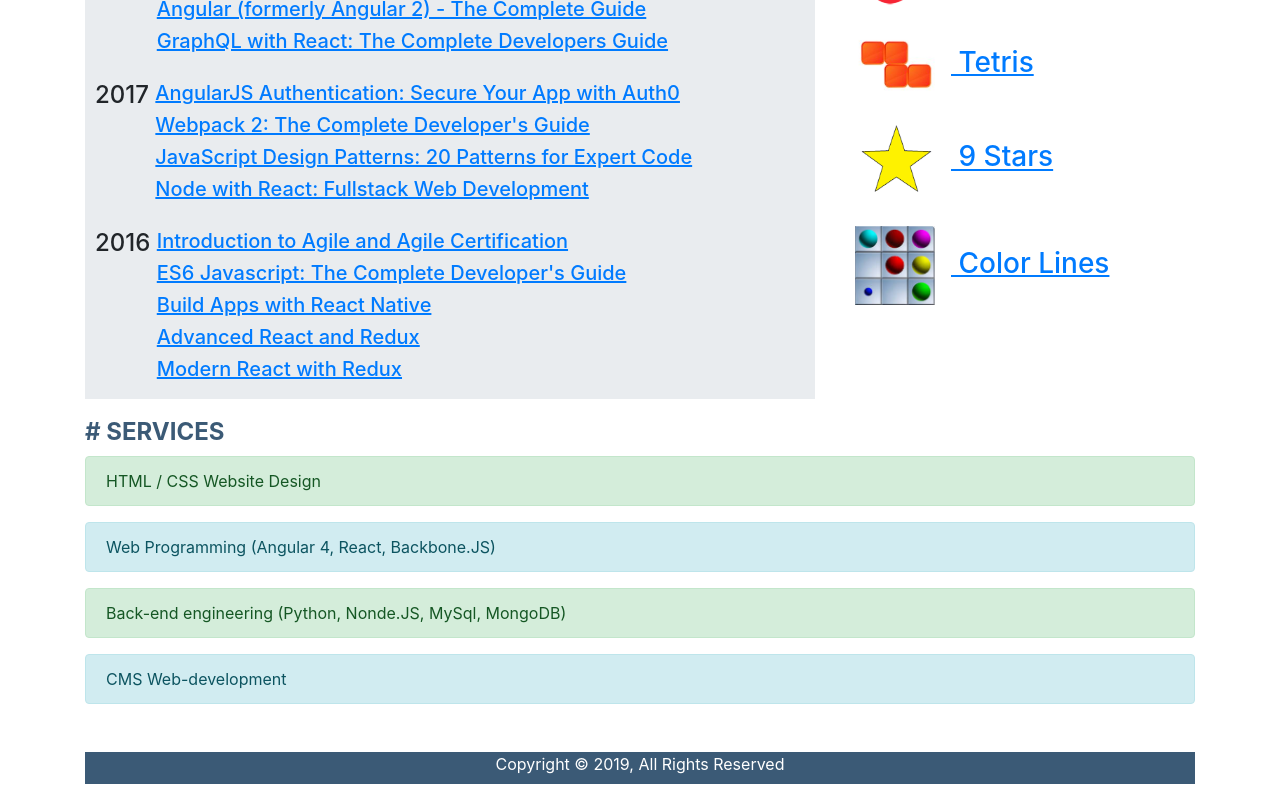
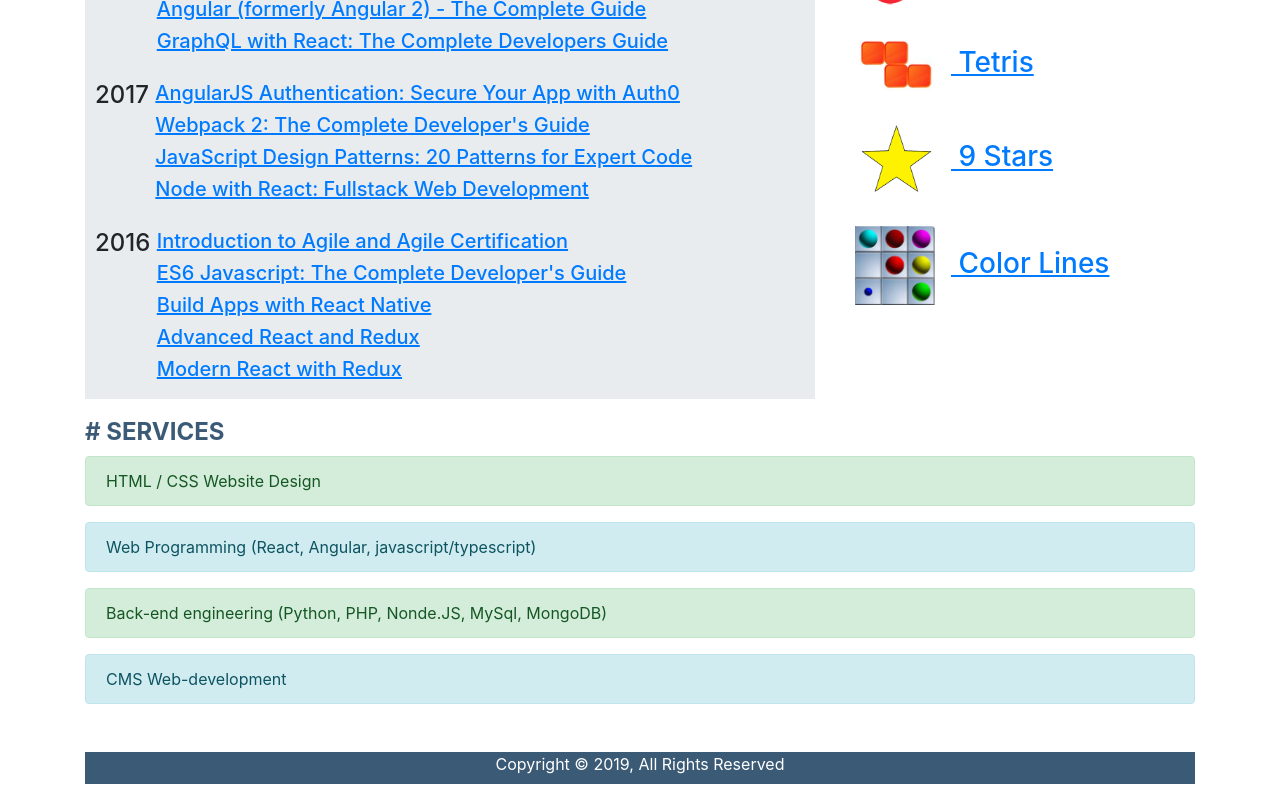
Before and after one commit to deskach/tolia, an Angular app: page /#/home in a window 1280 px wide. Shown: the part 1227-2027 px from the top of the page. Built offline with nearby package versions, Linux system fonts and the light colour scheme.

Commit message:
minor changes

```diff
--- a/src/app/content/about/constants.ts
+++ b/src/app/content/about/constants.ts
@@ -101,8 +101,8 @@ export const skills: SkillDescriptor[] = [
 ]
 export const services = [
   'HTML / CSS Website Design',
-  'Web Programming (Angular 4, React, Backbone.JS)',
-  'Back-end engineering (Python, Nonde.JS, MySql, MongoDB)',
+  'Web Programming (React, Angular, javascript/typescript)',
+  'Back-end engineering (Python, PHP, Nonde.JS, MySql, MongoDB)',
   'CMS Web-development',
 ]
 export const projects: ProjectDescriptor[] = [
```
